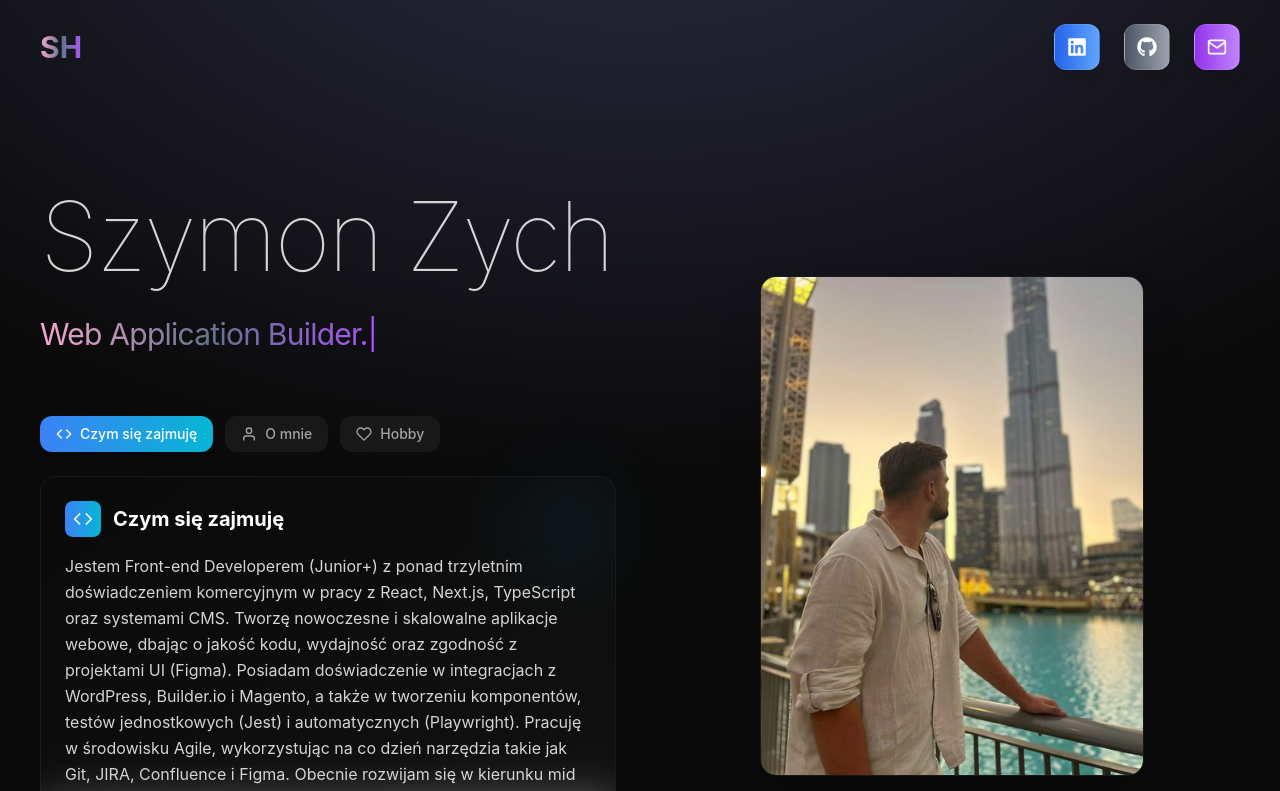
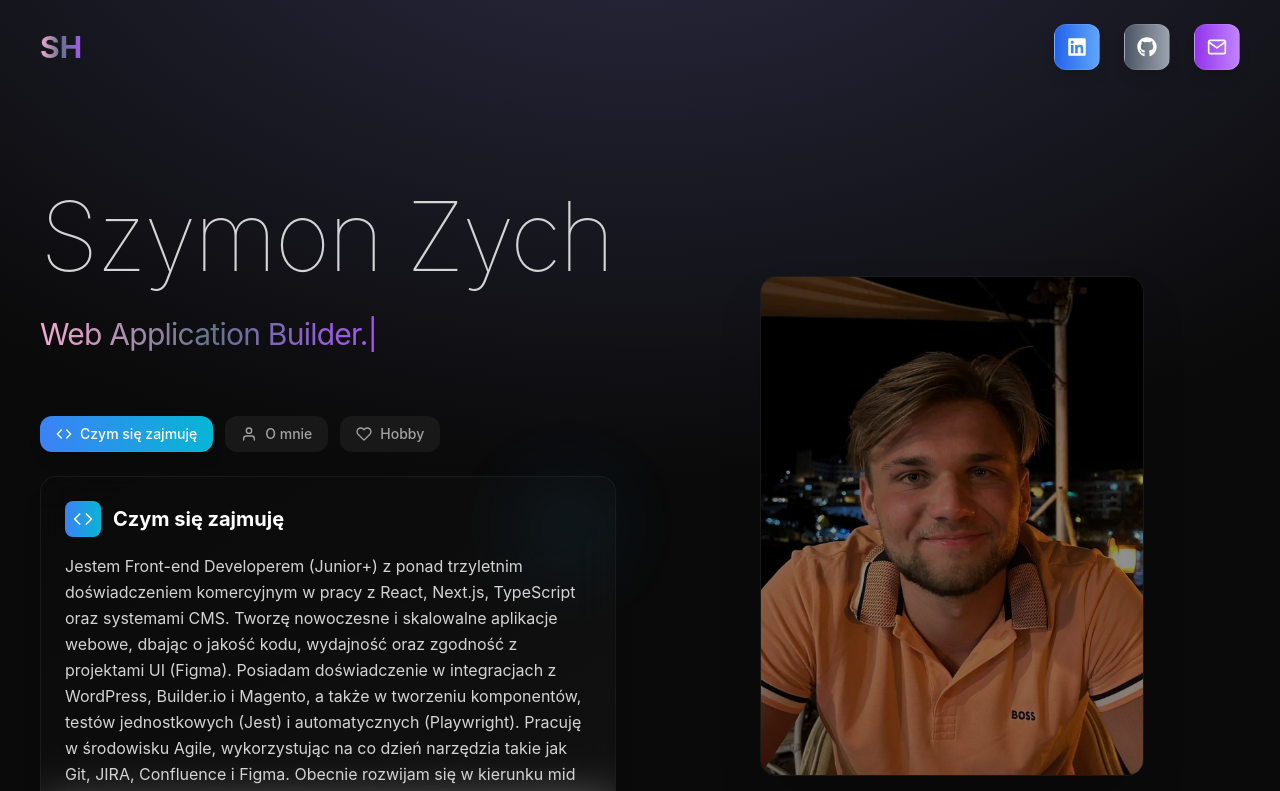
Before and after one commit to szymszaj/Portfolio, a React (Vite) app in the folder react-portfolio/: page / in a window 1280 px wide. Shown: the top 791 px of the page. Built offline with nearby package versions, Linux system fonts and the light colour scheme.

Commit message:
fix: Swap images in Hero component for correct display

```diff
--- a/react-portfolio/src/components/Hero.jsx
+++ b/react-portfolio/src/components/Hero.jsx
@@ -142,7 +142,7 @@ const Hero = () => {
                 <div className="flip-card-front absolute inset-0 w-full h-full rounded-2xl overflow-hidden shadow-2xl border border-neutral-800/50">
                   <img
                     className="w-full h-full object-cover"
-                    src={VSCODE}
+                    src={PROFILE}
                     alt="Szymon - Workspace"
                   />
                 </div>
@@ -150,7 +150,7 @@ const Hero = () => {
                 <div className="flip-card-back absolute inset-0 w-full h-full rounded-2xl overflow-hidden shadow-2xl border border-neutral-800/50">
                   <img
                     className="w-full h-full object-cover"
-                    src={PROFILE}
+                    src={VSCODE}
                     alt="Szymon - Profile"
                   />
                 </div>
```
